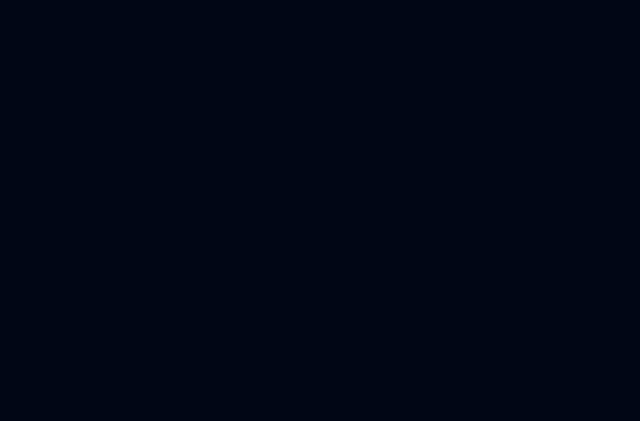
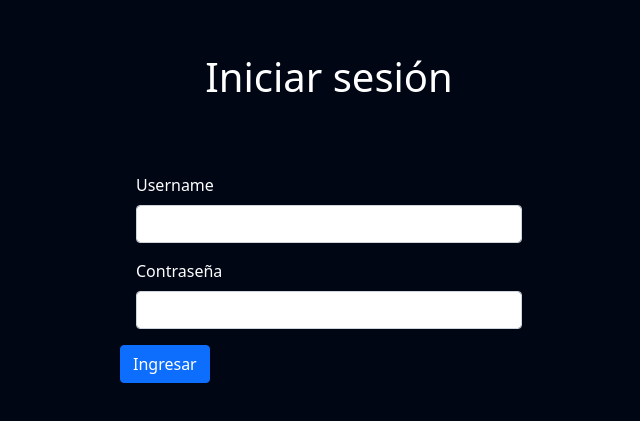
Before and after one commit to rgutierrez8/Portfolio-Client, an Angular app: page /login in a window 1280 px wide. Before the commit this address led to /. Shown: the part 187-608 px from the top of the page, without its empty margins (311-951 px from the left). Built offline with nearby package versions, Linux system fonts and the light colour scheme.

Commit message:
creada logica de inicio de sesión y obtener token jwt

```diff
--- a/src/app/app-routing.module.ts
+++ b/src/app/app-routing.module.ts
@@ -1,10 +1,12 @@
 import { NgModule } from '@angular/core';
 import { RouterModule, Routes } from '@angular/router';
+import { LoginFormComponent } from './components/login-form/login-form.component';
 import { PortfolioComponent } from './components/portfolio/portfolio.component';
 
 const routes: Routes = [
   { path: 'portfolio', component: PortfolioComponent },
-  { path: '', redirectTo: 'portfolio', pathMatch: 'full' },
+  { path: 'login', component: LoginFormComponent },
+  { path: '', redirectTo: 'login', pathMatch: 'full' },
 
 ];
 
--- a/src/app/app.module.ts
+++ b/src/app/app.module.ts
@@ -10,6 +10,8 @@
 import { NgbModule } from '@ng-bootstrap/ng-bootstrap';
 import { SocialNetworksComponent } from './components/header/social-networks/social-networks.component';
 import { LoginFormComponent } from './components/login-form/login-form.component';
+import { ReactiveFormsModule } from '@angular/forms';
+import { HttpClientModule } from '@angular/common/http';
 
 @NgModule({
   declarations: [
@@ -24,7 +26,9 @@
     BrowserModule,
     AppRoutingModule,
     FontAwesomeModule,
-    NgbModule
+    NgbModule,
+    ReactiveFormsModule,
+    HttpClientModule
   ],
   providers: [],
   bootstrap: [AppComponent]
--- a/src/app/components/login-form/login-form.component.css
+++ b/src/app/components/login-form/login-form.component.css
@@ -0,0 +1,8 @@
+.login-form{
+    display: flex;
+    flex-direction: column;
+    justify-content: center;
+    align-items: center;
+    width: 60%;
+    margin: 30vh auto;
+}
--- a/src/app/components/login-form/login-form.component.html
+++ b/src/app/components/login-form/login-form.component.html
@@ -1 +1,33 @@
-<p>login-form works!</p>
+
+<div class="login-form">
+    <h1>Iniciar sesión</h1>
+    <form [formGroup]="form" class="m-5 col-lg-7" (ngSubmit)="onSubmit($event)">
+        <div class="m-3">
+            <label for="username" class="form-label">Username</label>
+            <input type="username" formControlName="username" class="form-control" id="username"
+            [ngClass]="{'is-invalid': Username?.errors && Username?.touched, 'is-valid': !Username?.errors && Username?.touched}">
+            <div *ngIf="Username?.errors && Username?.touched">
+                <p *ngIf="Username?.hasError('required')" class="text-danger">
+                    El email es requerido
+                </p>
+                <p *ngIf="Username?.hasError('email')" class="text-danger">
+                    El formato del email es incorrecto
+                </p>
+            </div>
+        </div>
+        <div class="m-3">
+            <label for="password" class="form-label">Contraseña</label>
+            <input type="password" formControlName="password" class="form-control" id="password"
+            [ngClass]="{'is-invalid': Password?.errors && Password?.touched, 'is-valid': !Password?.errors && Password?.touched}">
+            <div *ngIf="Password?.errors && Password?.touched">
+                <p *ngIf="Password?.hasError('required')" class="text-danger">
+                    La contraseña es requerida
+                </p>
+                <p *ngIf="Password?.hasError('minlength')" class="text-danger">
+                    El formato del email es incorrecto
+                </p>
+            </div>
+        </div>
+        <button type="submit" class="btn btn-primary">Ingresar</button>
+    </form>
+</div>
--- a/src/app/components/login-form/login-form.component.ts
+++ b/src/app/components/login-form/login-form.component.ts
@@ -1,4 +1,7 @@
 import { Component, OnInit } from '@angular/core';
+import { FormBuilder, FormGroup, Validators } from '@angular/forms';
+import { Router } from '@angular/router';
+import { AuthService } from 'src/app/services/auth.service';
 
 @Component({
   selector: 'app-login-form',
@@ -7,9 +10,32 @@
 })
 export class LoginFormComponent implements OnInit {
 
-  constructor() { }
+  form: FormGroup;
+
+  constructor(private formBuilder: FormBuilder, private auth: AuthService, private route: Router) {
+    this.form = this.formBuilder.group({
+      username: ['', [Validators.required]],
+      password: ['', [Validators.required, Validators.minLength(6)]]
+    });
+  }
 
   ngOnInit(): void {
   }
 
+  get Username() {
+    return this.form.get('email');
+  }
+
+  get Password() {
+    return this.form.get('password');
+  }
+
+  onSubmit(event: Event) {
+    event.preventDefault;
+    this.auth.iniciarSesion(this.form.value).subscribe(data => {
+      console.log("DATA: " + data.text);
+      this.route.navigate(['/portfolio']);
+    })
+  }
+
 }
--- a/src/app/services/auth.service.ts
+++ b/src/app/services/auth.service.ts
@@ -8,12 +8,12 @@
 })
 export class AuthService {
 
-  url = '';
+  url = 'http://localhost:8080/auth/login';
   currentUserSubject: BehaviorSubject<any>;
 
   constructor(private http: HttpClient) {
     console.log("El servicio de auth está ejecutandose");
-    this.currentUserSubject = new BehaviorSubject<any>(JSON.parse(sessionStorage.getItem('currentUser') || '{}'));
+    this.currentUserSubject = new BehaviorSubject<any>(JSON.parse(sessionStorage.getItem('currentUser') || '{}'))
   }
 
   iniciarSesion(credencials: any): Observable<any>{
```
Also changed, not shown: src/app/services/interceptor.service.ts (added, +9 -0 lines), 1 other file (tests, documents, lock files or other folders).
